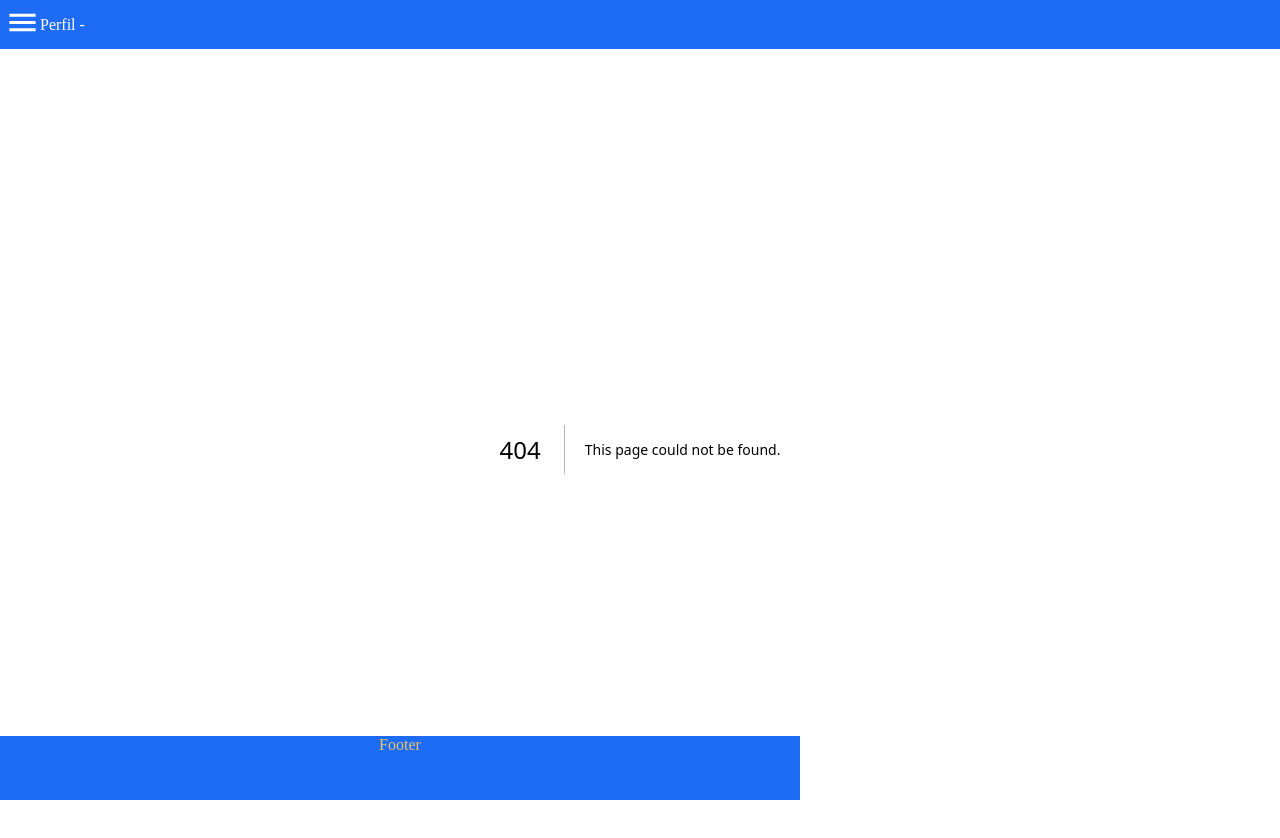
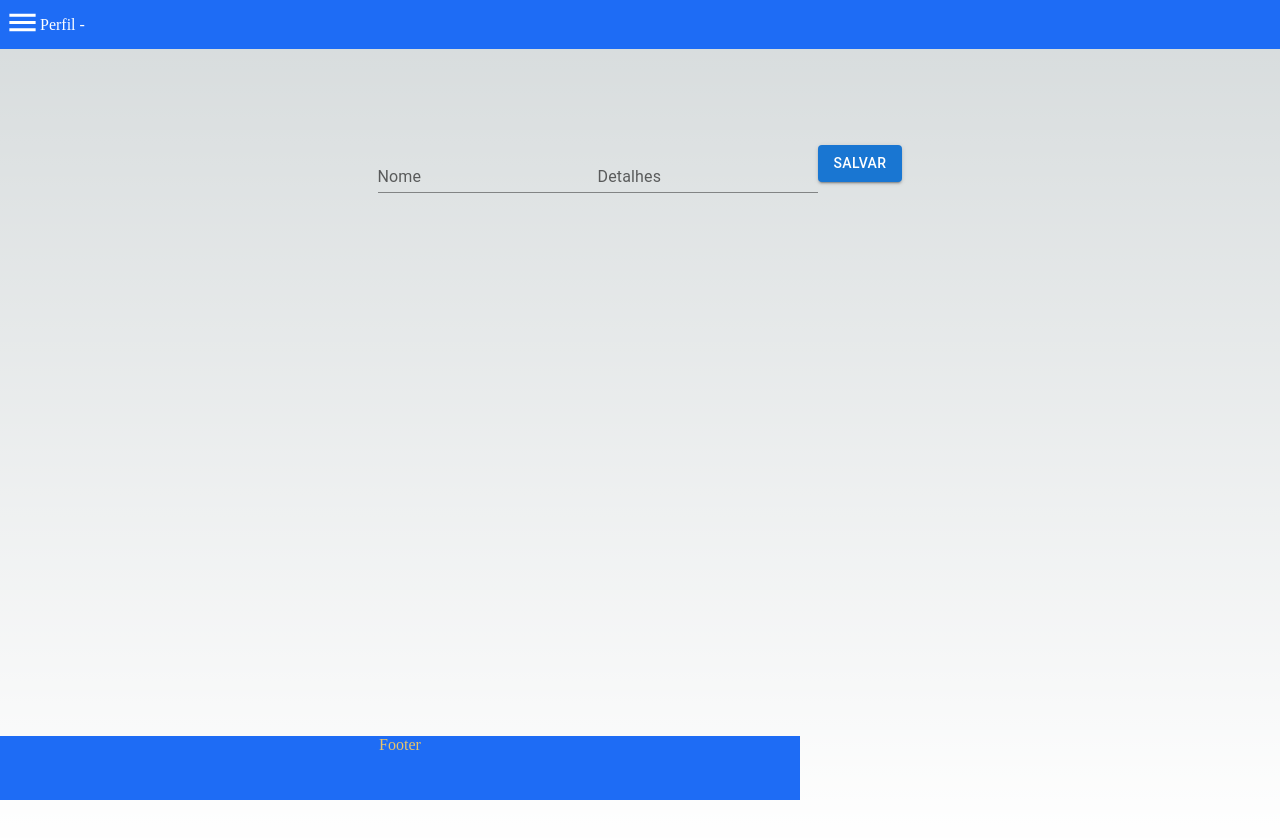
Before and after one commit to Hades-Cool-Org/hades-management, a Next.js app: page /produto/adicionar in a window 1280 px wide. Before the commit this address had no page. Shown: the top 838 px of the page. Built offline with nearby package versions, Linux system fonts and the light colour scheme.

Commit message:
Add fixed Header link and added add product page

```diff
--- a/src/components/Header.tsx
+++ b/src/components/Header.tsx
@@ -19,7 +19,7 @@ const Header = () => {
             <ArrowBackIos fontSize="small" style={{ fill: "white" }} />
           </IconButton>
         ) : (
-          <Link href={"./configuration"}>
+          <Link href={"/configuration"}>
             <Menu fontSize="large" style={{ fill: "white" }} />
           </Link>
         )}
--- /dev/null
+++ b/src/pages/produto/adicionar.tsx
@@ -0,0 +1,48 @@
+import React, { useState } from "react";
+import axios from "axios";
+
+import styles from "@/styles/AuthenticationPage.module.css";
+import { Button } from "@mui/material";
+import TextFieldStandard from "@/components/TextField";
+import { useRouter } from "next/router";
+
+export default function AddProduct() {
+  const [name, setName] = useState<string>("");
+  const [details, setDetails] = useState<string>("");
+
+  const router = useRouter();
+
+  const handleSubmit = async (event: any) => {
+    event.preventDefault();
+    const body = {
+      name,
+      details,
+      image_url: "blablabla",
+      measuring_unit: "UN",
+    };
+    const data = await axios
+      .post("http://localhost:3333/v1/products", body)
+      .then((response) => {
+        if (response.status === 201) {
+          router.back();
+          return response;
+        }
+      })
+      .catch((error) => {
+        console.log(`Error: ${error}`);
+      });
+    console.log(data);
+  };
+
+  return (
+    <main className={styles.main}>
+      <form>
+        <TextFieldStandard label="Nome" handleChange={setName} />
+        <TextFieldStandard label="Detalhes" handleChange={setDetails} />
+        <Button variant="contained" onClick={handleSubmit}>
+          Salvar
+        </Button>
+      </form>
+    </main>
+  );
+}
```
Also changed, not shown: src/pages/fornecedor/[id].tsx (+10 -4 lines).
